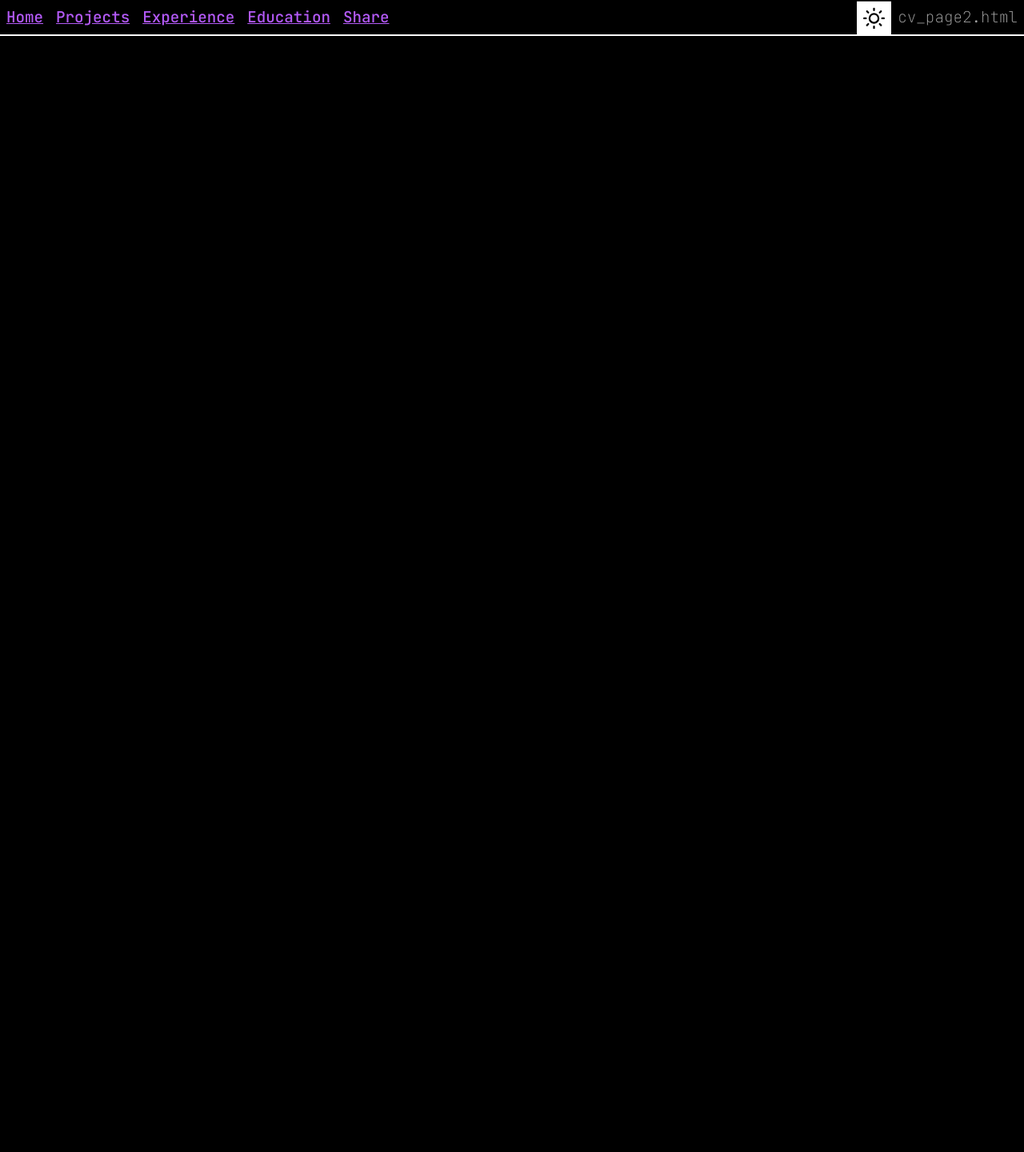
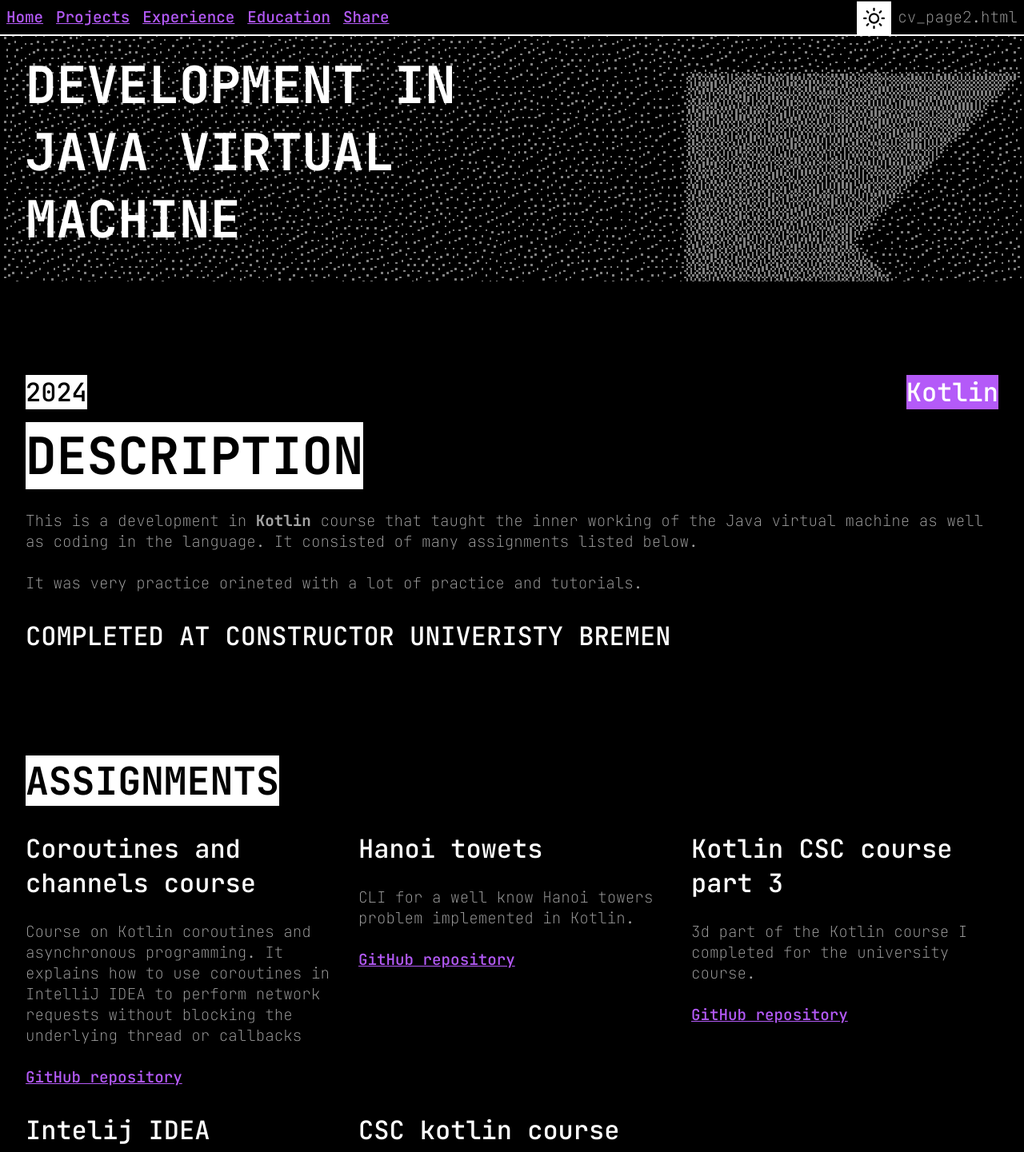
Before and after one commit to TPdkr/cv_page2, a React (Vite) app in the folder website/: page /cv_page2/projects/jvm in a window 1280 px wide. Shown: the top 1441 px of the page at 80% size. Before the commit the page ends 800 px from the top, so only its background shows below. Built offline with nearby package versions, Linux system fonts and the light colour scheme; no server answers.

Commit message:
Kotlin course added

```diff
--- a/website/src/App.jsx
+++ b/website/src/App.jsx
@@ -17,6 +17,7 @@ import About from './projects/about/about.jsx';
 import SE from './projects/se/se.jsx';
 import DBs from './projects/dbs/dbs.jsx';
 import Genau from './projects/genau/genau.jsx';
+import JVM from './projects/jvm/jvm.jsx';
 
 function App() {
   //theme is requested and specified at the very top component
@@ -36,6 +37,7 @@ function App() {
             <Route path="cv_page2/projects/se/" element={<SE/>}></Route>
             <Route path="cv_page2/projects/dbs/" element={<DBs/>}></Route>
             <Route path="cv_page2/projects/genau/" element={<Genau/>}></Route>
+            <Route path="cv_page2/projects/jvm/" element={<JVM/>}></Route>
             <Route path="cv_page2/error/" element={<Building/>}></Route>
             <Route path="cv_page2/notyet/" element={<Building/>}></Route>
             <Route path="cv_page2/share/" element={<Share/>}></Route>
--- a/website/src/atomics/projects.module.css
+++ b/website/src/atomics/projects.module.css
@@ -21,7 +21,7 @@ HEADER
     position: absolute;
     top: var(--medium);
     left: var(--medium);
-    max-width: 32rem;
+    max-width: 35rem;
 }
 
 @media (max-width: 37rem){
--- /dev/null
+++ b/website/src/projects/jvm/jvm.jsx
@@ -0,0 +1,77 @@
+import header from "../../assets/projects/jvm/header.png"
+
+import { ProjectDescription, SimpleHeader } from "../../atomics/projects";
+
+function JVM(){
+    const date="2024";
+    const tags =["Kotlin"];
+
+    const assignments = [
+        {
+            title: "Coroutines and channels course",
+            href: "https://github.com/TPdkr/Coroutines_and_channels",
+            desc: "Course on Kotlin coroutines and asynchronous programming. It explains how to use coroutines in IntelliJ IDEA to perform network requests without blocking the underlying thread or callbacks"
+        },
+        {
+            title: "Hanoi towets",
+            href: "https://github.com/TPdkr/Hanoi_Towers",
+            desc: "CLI for a well know Hanoi towers problem implemented in Kotlin."
+        },
+        {
+            title: "Kotlin CSC course part 3",
+            href: "https://github.com/TPdkr/CSC_Kotlin_Course_Part3",
+            desc: "3d part of the Kotlin course I completed for the university course."
+        },
+        {
+            title: "Intelij IDEA refractoring",
+            href: "https://github.com/TPdkr/Refactoring_Course)",
+            desc: "A course about how to use the IDEA refractoring features."
+        },
+        {
+            title: "CSC kotlin course",
+            href: "https://github.com/TPdkr/CSC_Kotlin_Course",
+            desc: "A course on Kotlin basic consisting of multiple subprojects. Each one helps by splitting the task into clear steps."
+        }
+    ]
+    return (
+        <>
+            <SimpleHeader src={header} title="DEVELOPMENT IN JAVA VIRTUAL MACHINE"></SimpleHeader>
+            <div className="contentBox">
+                <ProjectDescription date={date} tags={tags} location="COMPLETED AT CONSTRUCTOR UNIVERISTY BREMEN">
+                    <p><br></br>
+                        This is a development in <b>Kotlin</b> course that taught the inner working of the Java virtual machine
+                        as well as coding in the language. It consisted of many assignments listed below.
+                        <br></br><br></br>
+                        It was very practice orineted with a lot of practice and tutorials.
+                    </p>
+                </ProjectDescription>
+                <div>
+                    <h3 className="inv">ASSIGNMENTS</h3>
+                    <div className="assignmentsGrid">
+                        {
+                            assignments.map((assignment, index)=>
+                                <Assignment assignment={assignment} index={index}/>
+                            )
+                        }
+                    </div>
+                </div>
+            </div>
+
+        </>
+    )
+}
+
+function Assignment({assignment, index}){
+    return (
+        <div key={index}>
+            <h4>{assignment.title}</h4>
+            <p><br></br>
+                {assignment.desc}
+                <br></br><br></br>
+            </p>
+            <a href={assignment.href} target="_blank">GitHub repository</a>
+        </div>
+    );
+}
+
+export default JVM
--- a/website/src/projects/projects.jsx
+++ b/website/src/projects/projects.jsx
@@ -9,6 +9,7 @@ import vision_preview from "../assets/projects/vision/preview.png";
 import se_preview from "../assets/projects/se/preview.png";
 import genau_preview from "../assets/projects/genau/preview.png";
 import dbs_preview from "../assets/projects/dbs/preview.png";
+import jvm_preview from "../assets/projects/jvm/preview.png";
 
 import { useTheme } from "../themer.jsx";
 import sunset_d from "../assets/projects/sunset_dark.png";
@@ -51,7 +52,7 @@ const projectsList = [
         title: "Genau! German vocabulary app",
         year: "2025",
         color: "Kotlin",
-        desc: "A langauge learning app for memorizing vocabulary",
+        desc: "A langauge learning app for memorizing vocabulary.",
         tags: ["Kotlin"],
         type: "personal"
     },
@@ -71,8 +72,18 @@ const projectsList = [
         title: "Databases and web services",
         year: "2024",
         color: "PHP",
-        desc: "2nd year course group project on databases",
+        desc: "2nd year course group project on databases.",
         tags: [ "PHP","SQL","CSS","HTML","JS"],
+        type: "uni"
+    },
+    {
+        name:"jvm",
+        pic: jvm_preview,
+        title: "Development in Java virtual machine",
+        year: "2024",
+        color: "Kotlin",
+        desc: "1st year Kotlin development course assignments.",
+        tags: [ "Kotlin"],
         type: "uni"
     },
 
```
Also changed, not shown: website/src/assets/projects/jvm/header.png (added), website/src/assets/projects/jvm/preview.png (added).
